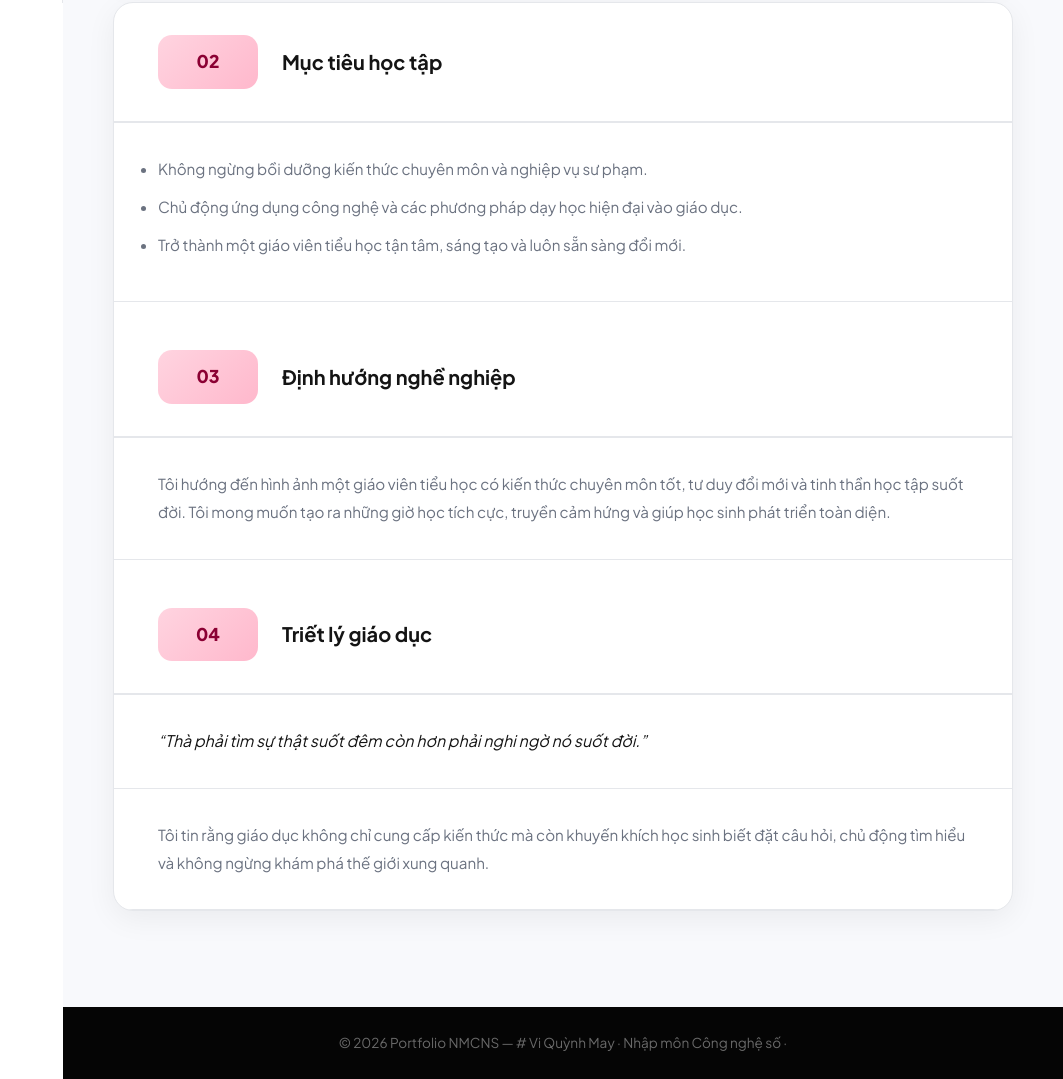
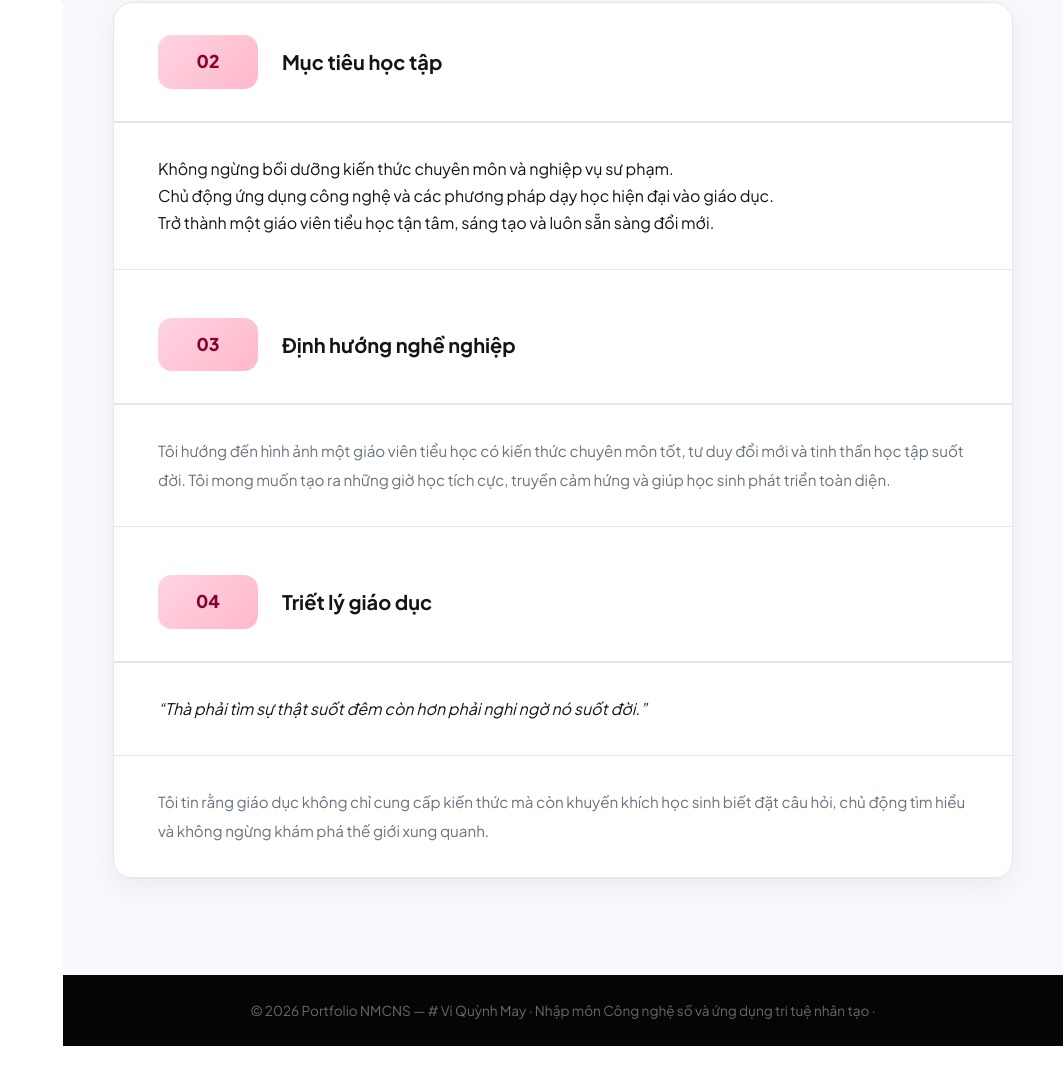
Before and after one commit to quyquyver2/portfolio, a plain HTML site: page index.html in a window 1280 px wide. Shown: the part 797-1876 px from the top of the page, without its empty margins (217-1280 px from the left). After the commit the page ends 1843 px from the top, so only its background shows below. Drawn offline with Linux system fonts and the light colour scheme.

Commit message:
Update index.html

```diff
--- a/index.html
+++ b/index.html
@@ -106,9 +106,9 @@
                             <h2>Mục tiêu học tập</h2>
                         </div>
                         <ul>
-                            <li>Không ngừng bồi dưỡng kiến thức chuyên môn và nghiệp vụ sư phạm.</li>
-                            <li>Chủ động ứng dụng công nghệ và các phương pháp dạy học hiện đại vào giáo dục.</li>
-                            <li>Trở thành một giáo viên tiểu học tận tâm, sáng tạo và luôn sẵn sàng đổi mới.</li>
+                            <p>Không ngừng bồi dưỡng kiến thức chuyên môn và nghiệp vụ sư phạm.</p>
+                            <p>Chủ động ứng dụng công nghệ và các phương pháp dạy học hiện đại vào giáo dục.</p>
+                            <p>Trở thành một giáo viên tiểu học tận tâm, sáng tạo và luôn sẵn sàng đổi mới.</p>
                         </ul>
 
                         <div class="intro-about-head" style="margin-top:16px;">
@@ -366,7 +366,7 @@
                 <div class="summary-hero-inner">
                     <span class="summary-eyebrow">Trang tổng kết</span>
                     <h1>Đánh giá &amp; cảm nhận</h1>
-                    <p>Nhìn lại hành trình xây dựng Portfolio và những điều mình học được từ môn Nhập môn Công nghệ số.</p>
+                    <p>Nhìn lại hành trình xây dựng Portfolio và những điều mình học được từ môn Nhập môn Công nghệ số và ứng dụng tri tuệ nhân tạo.</p>
                 </div>
             </section>
 
@@ -391,7 +391,7 @@
                         </div>
                         <div class="reflect-content">
                             <h2>Kiến thức &amp; kỹ năng quan trọng nhất</h2>
-                            <p>Kỹ năng quan trọng nhất tôi nhận được là cách tìm kiếm thông tin hiệu quả, viết prompt có cấu trúc, hợp tác nhóm qua công cụ trực tuyến, sáng tạo nội dung với AI và — đặc biệt — tư duy đạo đức khi sử dụng công nghệ trong môi trường học thuật.</p>
+                            <p>Kỹ năng quan trọng nhất tôi nhận được là cách tìm kiếm thông tin hiệu quả, viết prompt có cấu trúc, hợp tác nhóm qua công cụ trực tuyến, sáng tạo nội dung với AI và đặcbiệt tư duy đạo đức khi sử dụng công nghệ trong môi trường học thuật.</p>
                         </div>
                     </article>
 
@@ -418,7 +418,7 @@
         </div>
 
         <footer class="site-footer">
-            <p>© 2026 Portfolio NMCNS — # Vi Quỳnh May · Nhập môn Công nghệ số · </p>
+            <p>© 2026 Portfolio NMCNS — # Vi Quỳnh May · Nhập môn Công nghệ số và ứng dụng tri tuệ nhân tạo · </p>
         </footer>
 
     </div>
```
